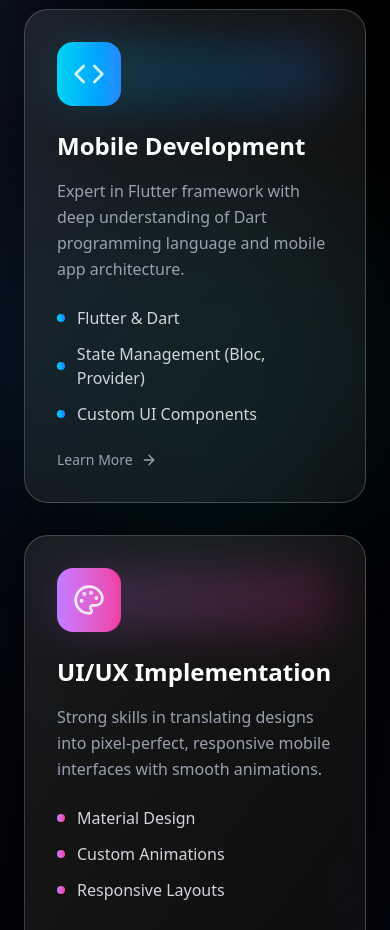
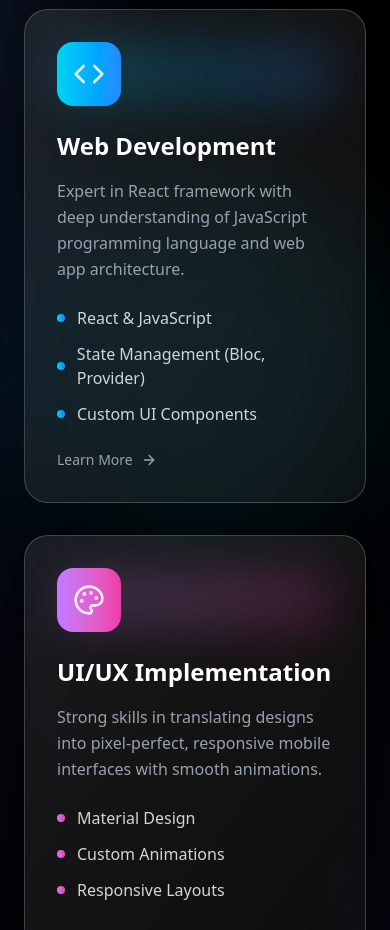
Before and after one commit to devDocs404/portfolio-v1, a React (Vite) app: page / in a window 390 px wide. Shown: the part 6740-7670 px from the top of the page. Built offline with nearby package versions, Linux system fonts and the light colour scheme.

Commit message:
UPDATE: Changed service title and description in ModernServices component from Mobile Development to Web Development, reflecting expertise in React and JavaScript.

```diff
--- a/src/components/modern-services.jsx
+++ b/src/components/modern-services.jsx
@@ -9,11 +9,11 @@ export default function ModernServices() {
   const services = [
     {
       icon: Code,
-      title: "Mobile Development",
+      title: "Web Development",
       description:
-        "Expert in Flutter framework with deep understanding of Dart programming language and mobile app architecture.",
+        "Expert in React framework with deep understanding of JavaScript programming language and web app architecture.",
       features: [
-        "Flutter & Dart",
+        "React & JavaScript",
         "State Management (Bloc, Provider)",
         "Custom UI Components",
       ],
```
